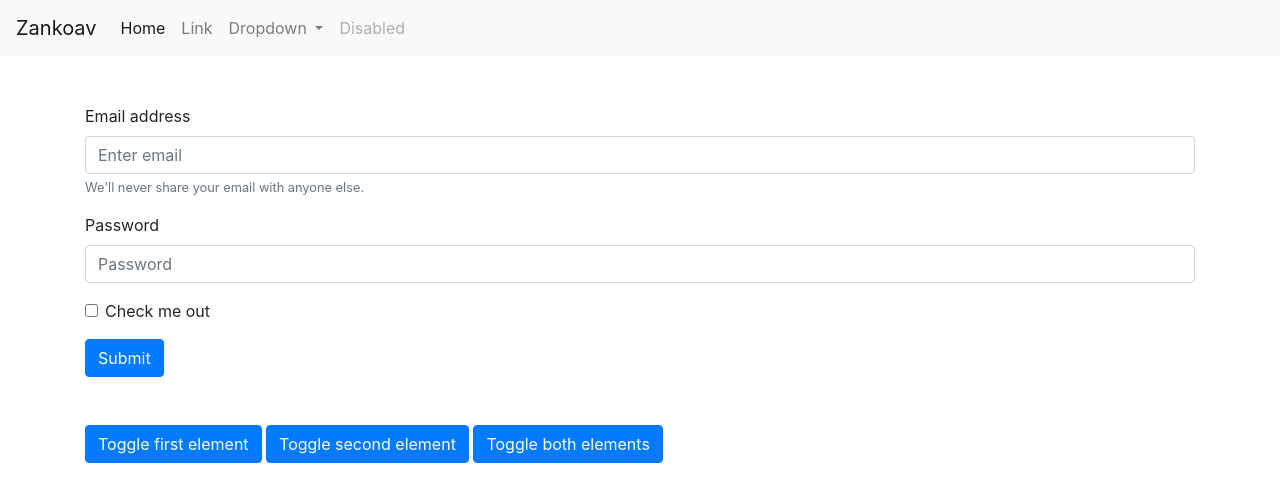
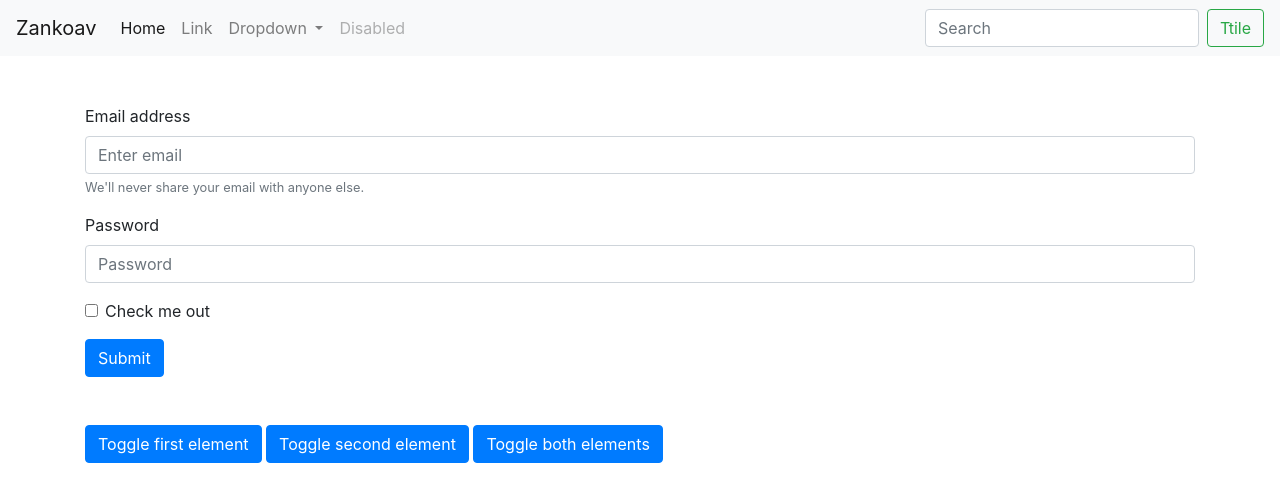
Before and after one commit to zankoav/appGitFlow, a plain HTML site: page index.html in a window 1280 px wide. Drawn offline with nearby package versions, Linux system fonts and the light colour scheme.

Commit message:
complate

```diff
--- a/index.html
+++ b/index.html
@@ -72,6 +72,17 @@
             >
           </li>
         </ul>
+        <form class="form-inline my-2 my-lg-0">
+          <input
+            class="form-control mr-sm-2"
+            type="search"
+            placeholder="Search"
+            aria-label="Search"
+          />
+          <button class="btn btn-outline-success my-2 my-sm-0" type="submit">
+            Ttile
+          </button>
+        </form>
       </div>
     </nav>
     <div class="container mt-5">
```
